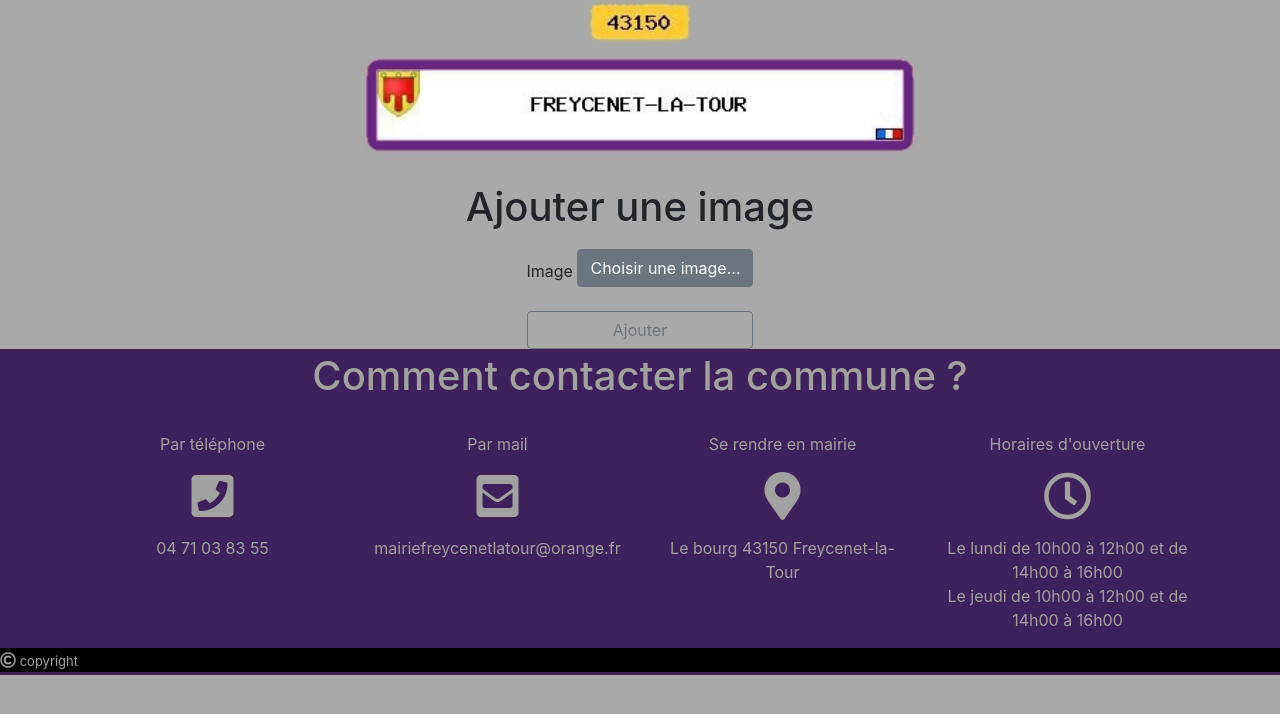
After one commit to ByWind80800/Stage_Zark_Bywind_public, a PHP site: template Vue/includes/Admin/AjoutImage.php in a window 1280 px wide. The commit adds this page. Shown: the top 714 px of the page. Run offline with PHP 8.4, Linux system fonts and the light colour scheme; the template is opened without the code that fills it, so the values that code supplies are empty; some libraries are stand-ins or nearby versions.

Commit message:
Ajout Image

```diff
--- a/Fonction/OutilsDivers.php
+++ b/Fonction/OutilsDivers.php
@@ -107,7 +107,7 @@ function TranfertImage()
     {
         // Copie dans le repertoire du script avec un prenom_nom
         // incluant l'heure a la seconde pres
-        $repertoireDestination = dirname(__FILE__)."/../Vue/img/Galerie/";
+        $repertoireDestination = dirname(__FILE__)."/../Vue/img/";
 
         $prenom_nomDestination = "fichier_du_".date("YmdHis").".".$extensionFichier;
 
--- /dev/null
+++ b/Vue/includes/Admin/AjoutImage.php
@@ -0,0 +1,18 @@
+<section>
+    <div style="padding: 10px;">
+                    <h1 class="font2">Ajouter une image</h1>
+                </div>
+                <div class="d-flex flex-row justify-content-center">
+                    <form enctype="multipart/form-data" method="POST" action="index.php?page=Controler&param=AjoutImage">
+                        <div class="form-group">
+                            <label class="font3">Image</label>
+                            <input type="hidden" class="form-control" name="MAX_FILE_SIZE"  value="10000000"  />
+                            <label class="btn btn-secondary">
+                                Choisir une image&hellip; <input name="Image" type="file" style="display: none;">
+                            </label>
+
+                        </div>
+                        <button type="submit" class="btn btn-outline-secondary marginAuto w-100">Ajouter</button>
+                    </form>
+                </div>
+</section>
```
Also changed, not shown: Controler/Controler.php (+30 -0 lines), Fonction/FonctionBD.php (+6 -1 lines), Vue/includes/Actualites/retrophotos.php (+15 -0 lines), Vue/img/fichier_du_20190606093119.jpg (added).
